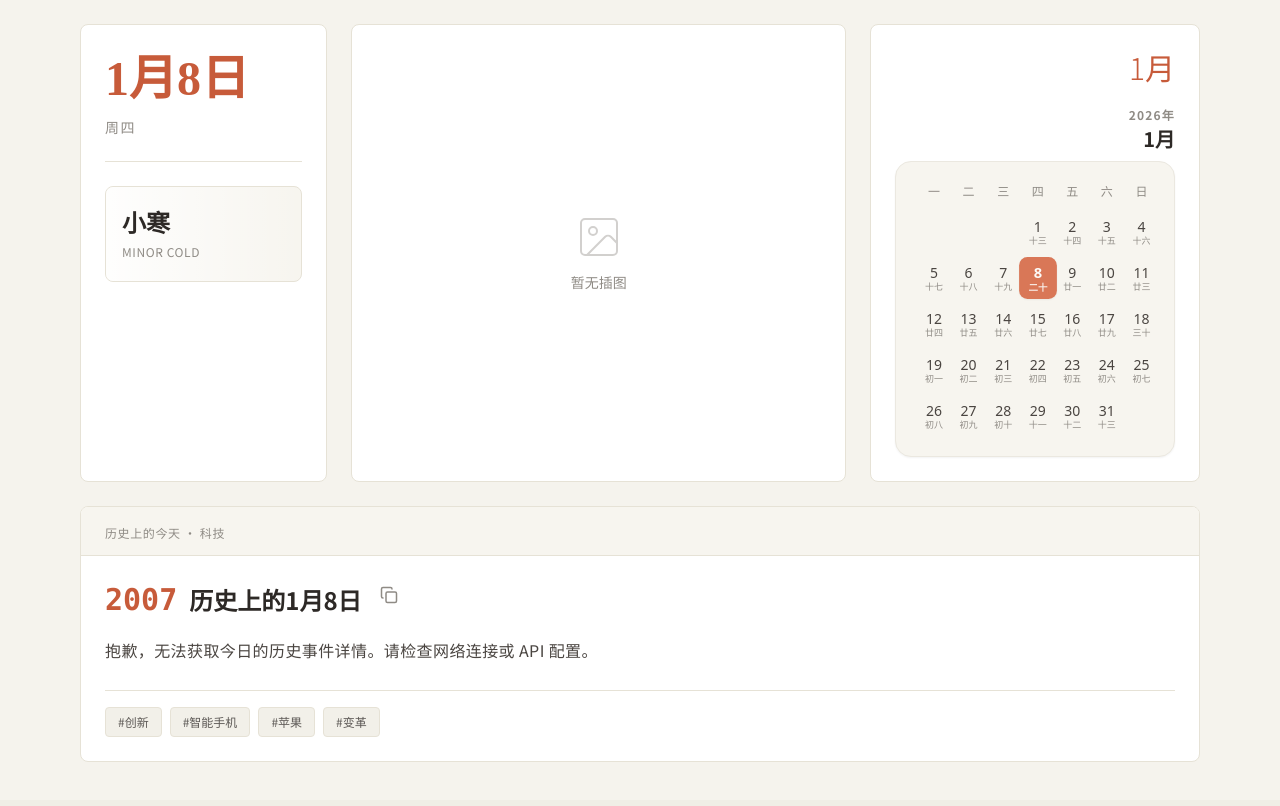
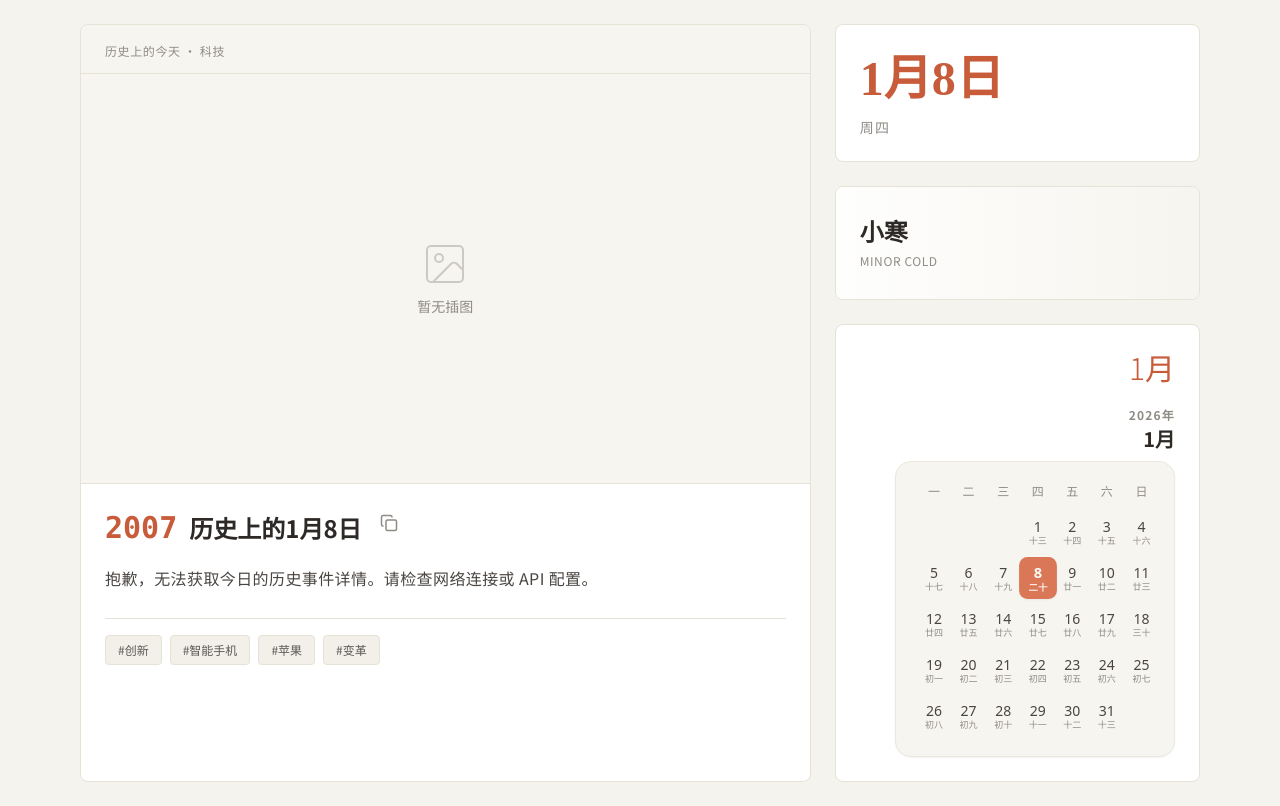
Before and after one commit to xiaozhouzhoua/history-lens, a React (Vite) app: page / in a window 1280 px wide. Built offline with nearby package versions, Linux system fonts and the light colour scheme; no server answers; a small style sheet from the web is missing.

Commit message:
改为两栏布局：左栏历史事件图文，右栏日期节气日历

```diff
--- a/components/HistoryLayout.tsx
+++ b/components/HistoryLayout.tsx
@@ -28,74 +28,34 @@ const HistoryLayout: React.FC<HistoryLayoutProps> = ({ data, currentDate, imageU
     <div className="min-h-screen w-full bg-[#F5F3ED]">
       <div className="max-w-6xl mx-auto px-4 py-6">
 
-        {/* 顶部区域：日期 + 节气 + 插图 + 日历 */}
-        <div className="grid grid-cols-1 lg:grid-cols-[1fr_2fr_1fr] gap-6 mb-6">
+        {/* 两栏布局 */}
+        <div className="grid grid-cols-1 lg:grid-cols-[2fr_1fr] gap-6">
 
-          {/* 左栏：日期 */}
-          <div className="bg-white rounded-lg p-6 border border-[#E6E2D6]">
-            <div className="text-5xl font-bold text-[#C75B3A] leading-tight" style={{ fontFamily: '"LXGW WenKai Screen", serif' }}>
-              {fullString}
+          {/* 左栏：历史上的今天（图片+文字） */}
+          <div className="bg-white rounded-lg border border-[#E6E2D6] overflow-hidden">
+            {/* 头部标签 */}
+            <div className="px-6 py-3 bg-[#F7F5EF] border-b border-[#E6E2D6]">
+              <span className="text-xs text-[#8F8B85] tracking-wider">历史上的今天 · {data.category}</span>
             </div>
-            <div className="text-sm text-[#8F8B85] mt-2 tracking-widest">{weekDay}</div>
 
-            {/* 节气 */}
-            {solarTerm && (
-              <div className="mt-6 pt-6 border-t border-[#E6E2D6]">
-                <div className="relative h-24 rounded-lg overflow-hidden bg-[#F7F5EF] border border-[#E6E2D6]">
-                  {solarTermImageUrl ? (
-                    <img src={solarTermImageUrl} alt={solarTerm.name} className="absolute inset-0 w-full h-full object-cover opacity-50" />
-                  ) : loadingImage ? (
-                    <div className="absolute inset-0 flex items-center justify-center">
-                      <div className="w-5 h-5 border-2 border-dashed border-[#C75B3A] rounded-full animate-spin"></div>
+            {/* 图片区域 */}
+            <div className="relative w-full aspect-[16/9] bg-[#F7F5EF] border-b border-[#E6E2D6]">
+              {loadingImage && !imageUrl ? (
+                <div className="absolute inset-0 flex flex-col items-center justify-center">
+                  <div className="h-10 w-10 rounded-full border-2 border-dashed animate-spin" style={{ borderColor: '#C75B3A' }}></div>
+                  <span className="text-sm text-[#8F8B85] mt-3">绘制中...</span>
                 </div>
-                  ) : null}
-                  <div className="absolute inset-0 bg-gradient-to-r from-white/90 to-transparent"></div>
-                  <div className="absolute inset-0 flex items-center px-4">
-                    <div>
-                      <div className="text-2xl font-bold text-[#2D2926]" style={{ fontFamily: '"LXGW WenKai Screen", serif' }}>
-                        {solarTerm.name}
-                      </div>
-                      <div className="text-xs uppercase tracking-wider text-[#8F8B85] mt-1">{solarTerm.en}</div>
-                    </div>
-                  </div>
-                </div>
+              ) : imageUrl ? (
+                <img src={imageUrl} alt={data.visualPrompt} className="w-full h-full object-contain p-4" />
+              ) : (
+                <div className="absolute inset-0 flex flex-col items-center justify-center text-[#8F8B85]">
+                  <ImageIcon size={48} strokeWidth={1} className="mb-2 opacity-40" />
+                  <span className="text-sm">暂无插图</span>
                 </div>
               )}
             </div>
 
-          {/* 中栏：插图 */}
-          <div className="bg-white rounded-lg border border-[#E6E2D6] overflow-hidden">
-            <div className="relative w-full h-full min-h-[280px] flex items-center justify-center">
-              {loadingImage && !imageUrl ? (
-                <div className="flex flex-col items-center">
-                  <div className="h-10 w-10 rounded-full border-2 border-dashed animate-spin" style={{ borderColor: '#C75B3A' }}></div>
-                  <span className="text-sm text-[#8F8B85] mt-3">绘制中...</span>
-                </div>
-              ) : imageUrl ? (
-                <img src={imageUrl} alt={data.visualPrompt} className="w-full h-full object-contain p-6" />
-              ) : (
-                <div className="text-center text-[#8F8B85]">
-                  <ImageIcon size={48} strokeWidth={1} className="mx-auto mb-2 opacity-40" />
-                  <span className="text-sm">暂无插图</span>
-                </div>
-              )}
-            </div>
-          </div>
-
-          {/* 右栏：月份 + 日历 */}
-          <div className="bg-white rounded-lg p-6 border border-[#E6E2D6]">
-            <div className="text-right mb-4">
-              <span className="text-3xl font-light text-[#C75B3A]">{month}月</span>
-            </div>
-            <CalendarWidget currentDate={currentDate} primaryColor={data.themeColor} />
-          </div>
-        </div>
-
-        {/* 底部：历史事件 */}
-        <div className="bg-white rounded-lg border border-[#E6E2D6] overflow-hidden">
-          <div className="px-6 py-3 bg-[#F7F5EF] border-b border-[#E6E2D6]">
-            <span className="text-xs text-[#8F8B85] tracking-wider">历史上的今天 · {data.category}</span>
-          </div>
+            {/* 文字内容 */}
             <div className="p-6">
               {/* 标题 */}
               <div className="flex items-baseline gap-3 mb-4">
@@ -121,6 +81,50 @@ const HistoryLayout: React.FC<HistoryLayoutProps> = ({ data, currentDate, imageU
               </div>
             </div>
           </div>
+
+          {/* 右栏：日期 + 节气 + 日历 */}
+          <div className="space-y-6">
+            {/* 日期卡片 */}
+            <div className="bg-white rounded-lg p-6 border border-[#E6E2D6]">
+              <div className="text-5xl font-bold text-[#C75B3A] leading-tight" style={{ fontFamily: '"LXGW WenKai Screen", serif' }}>
+                {fullString}
+              </div>
+              <div className="text-sm text-[#8F8B85] mt-2 tracking-widest">{weekDay}</div>
+            </div>
+
+            {/* 节气卡片 */}
+            {solarTerm && (
+              <div className="bg-white rounded-lg border border-[#E6E2D6] overflow-hidden">
+                <div className="relative h-28">
+                  {solarTermImageUrl ? (
+                    <img src={solarTermImageUrl} alt={solarTerm.name} className="absolute inset-0 w-full h-full object-cover opacity-50" />
+                  ) : loadingImage ? (
+                    <div className="absolute inset-0 flex items-center justify-center bg-[#F7F5EF]">
+                      <div className="w-5 h-5 border-2 border-dashed border-[#C75B3A] rounded-full animate-spin"></div>
+                    </div>
+                  ) : <div className="absolute inset-0 bg-[#F7F5EF]"></div>}
+                  <div className="absolute inset-0 bg-gradient-to-r from-white/90 to-transparent"></div>
+                  <div className="absolute inset-0 flex items-center px-6">
+                    <div>
+                      <div className="text-2xl font-bold text-[#2D2926]" style={{ fontFamily: '"LXGW WenKai Screen", serif' }}>
+                        {solarTerm.name}
+                      </div>
+                      <div className="text-xs uppercase tracking-wider text-[#8F8B85] mt-1">{solarTerm.en}</div>
+                    </div>
+                  </div>
+                </div>
+              </div>
+            )}
+
+            {/* 日历卡片 */}
+            <div className="bg-white rounded-lg p-6 border border-[#E6E2D6]">
+              <div className="text-right mb-4">
+                <span className="text-3xl font-light text-[#C75B3A]">{month}月</span>
+              </div>
+              <CalendarWidget currentDate={currentDate} primaryColor={data.themeColor} />
+            </div>
+          </div>
+        </div>
       </div>
     </div>
   );
```
Lines whose indentation alone changed are shown as unchanged.
